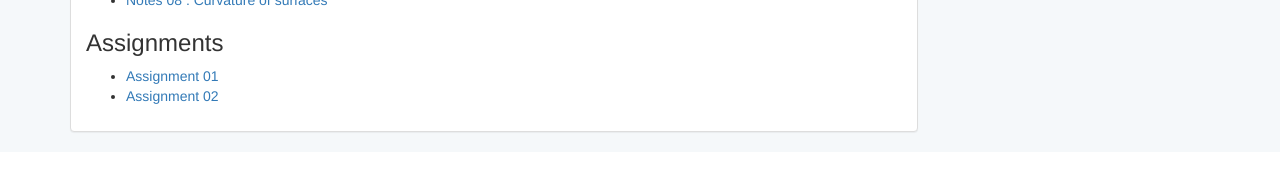
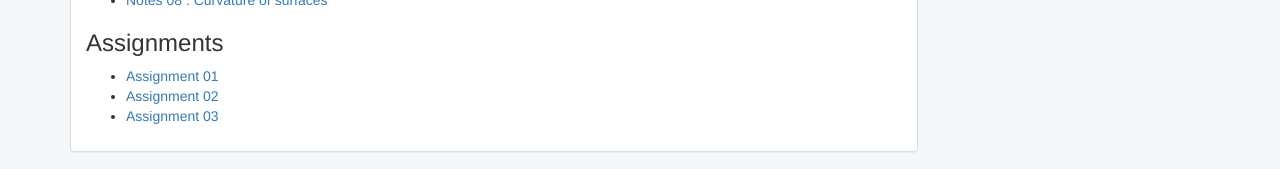
Before and after one commit to pabryan/pabryan.github.io, a Jekyll site: the page built from teaching/mq_math704_2018/index.html, in a window 1280 px wide. Shown: the part 971-1140 px from the top of the page. Built offline with Jekyll 4.4.1, drawn with Linux system fonts in a browser that asks for light colours; some web fonts are replaced.

Commit message:
Updated mq_math704_2018.

```diff
--- a/teaching/mq_math704_2018/index.html
+++ b/teaching/mq_math704_2018/index.html
@@ -38,6 +38,7 @@ description: "Paul Bryan: Mathematician - Macquarie University: MATH 704 Differe
     <ul>
       <li><a href="{{ site.baseurl }}/teaching/mq_math704_2018/ass01.pdf">Assignment 01</a></li>
       <li><a href="{{ site.baseurl }}/teaching/mq_math704_2018/ass02.pdf">Assignment 02</a></li>
+      <li><a href="{{ site.baseurl }}/teaching/mq_math704_2018/ass03.pdf">Assignment 03</a></li>
     </ul>
 
   </div>
```
Also changed, not shown: 1 other file.
